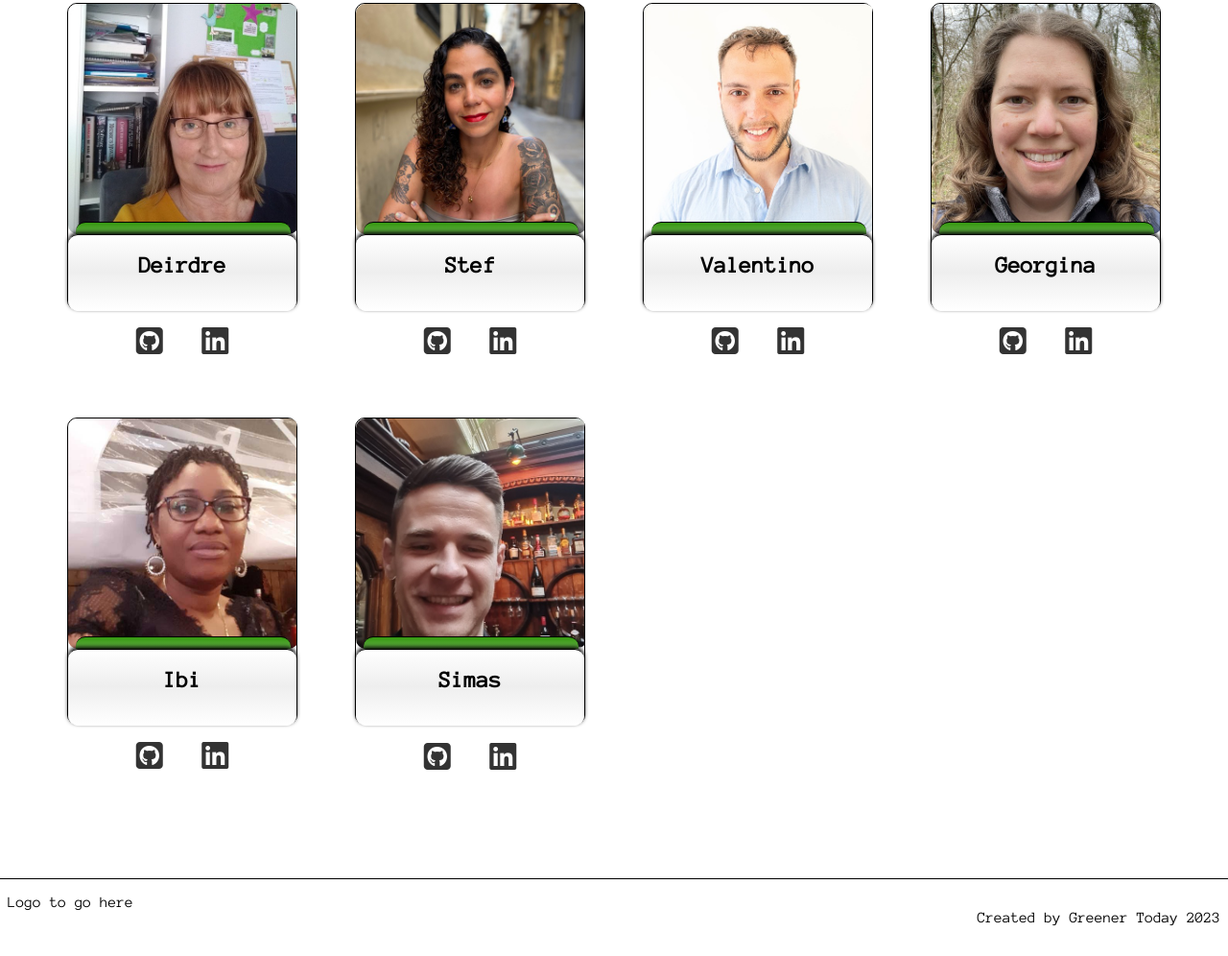
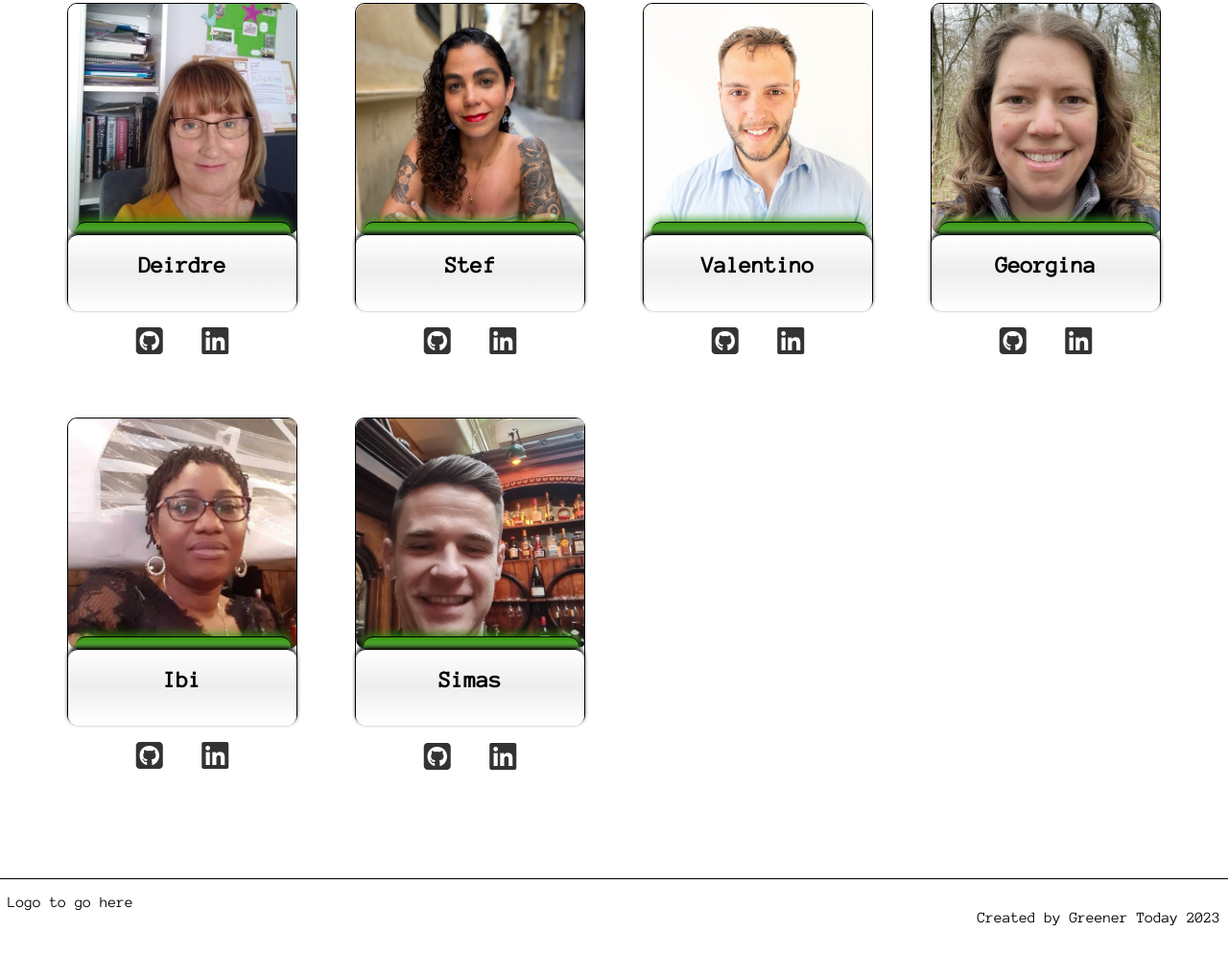
Before and after one commit to stef-cruz/power-up-point, a plain HTML site: page about-us.html in a window 1280 px wide. Shown: the part 538-1534 px from the top of the page at 96% size. Drawn offline with Linux system fonts and the light colour scheme.

Commit message:
Add shadow effect for pop up cards

```diff
--- a/assets/css/style.css
+++ b/assets/css/style.css
@@ -424,6 +424,7 @@ textarea {
     bottom: 1em;
     background: linear-gradient(rgba(53,151,16, 1) 0%, rgba(255,255,255,1) 20%);
     border-top: 1px solid black;
+    box-shadow: 0 -3px 8px rgba(53,151,16, 0.8);
 }
 
 .team-card_info span {
```
